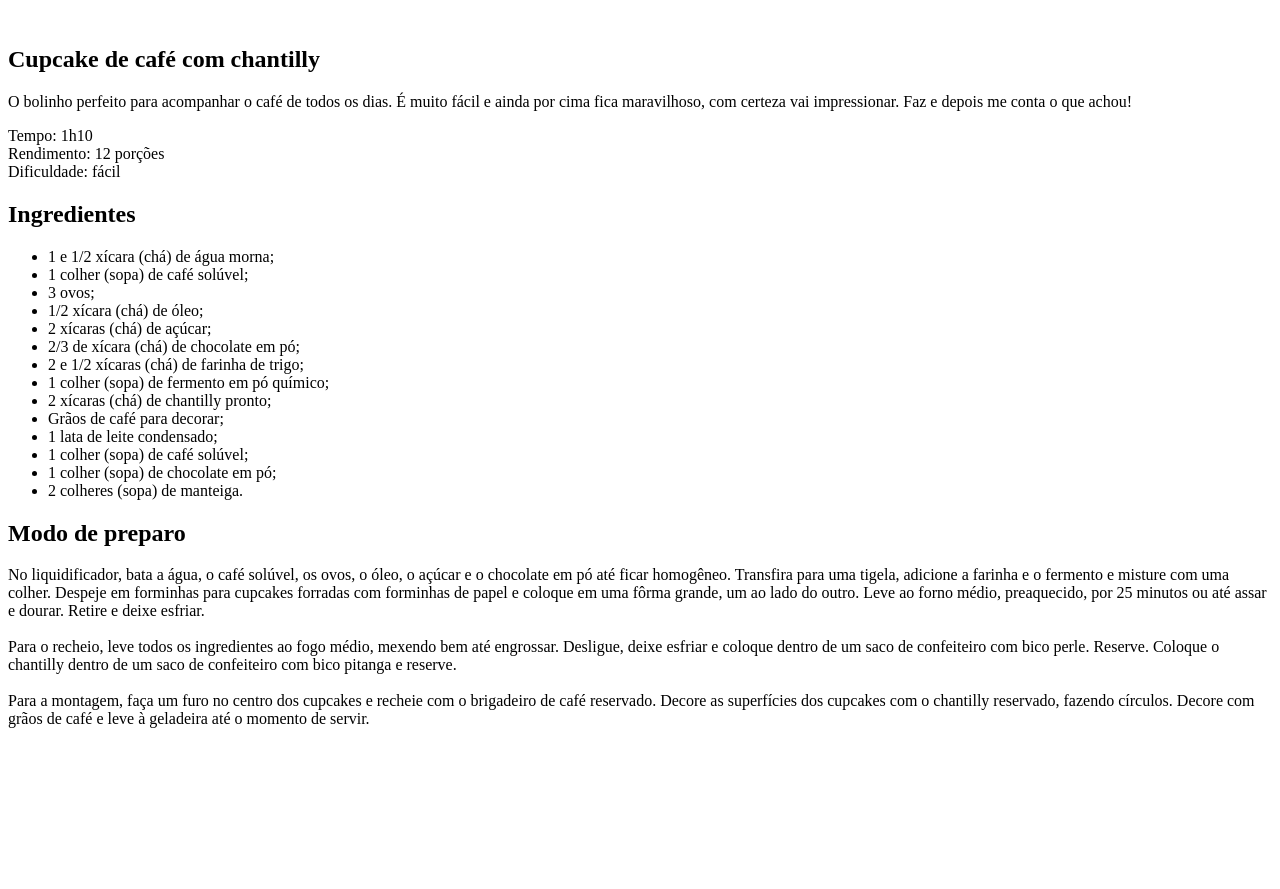
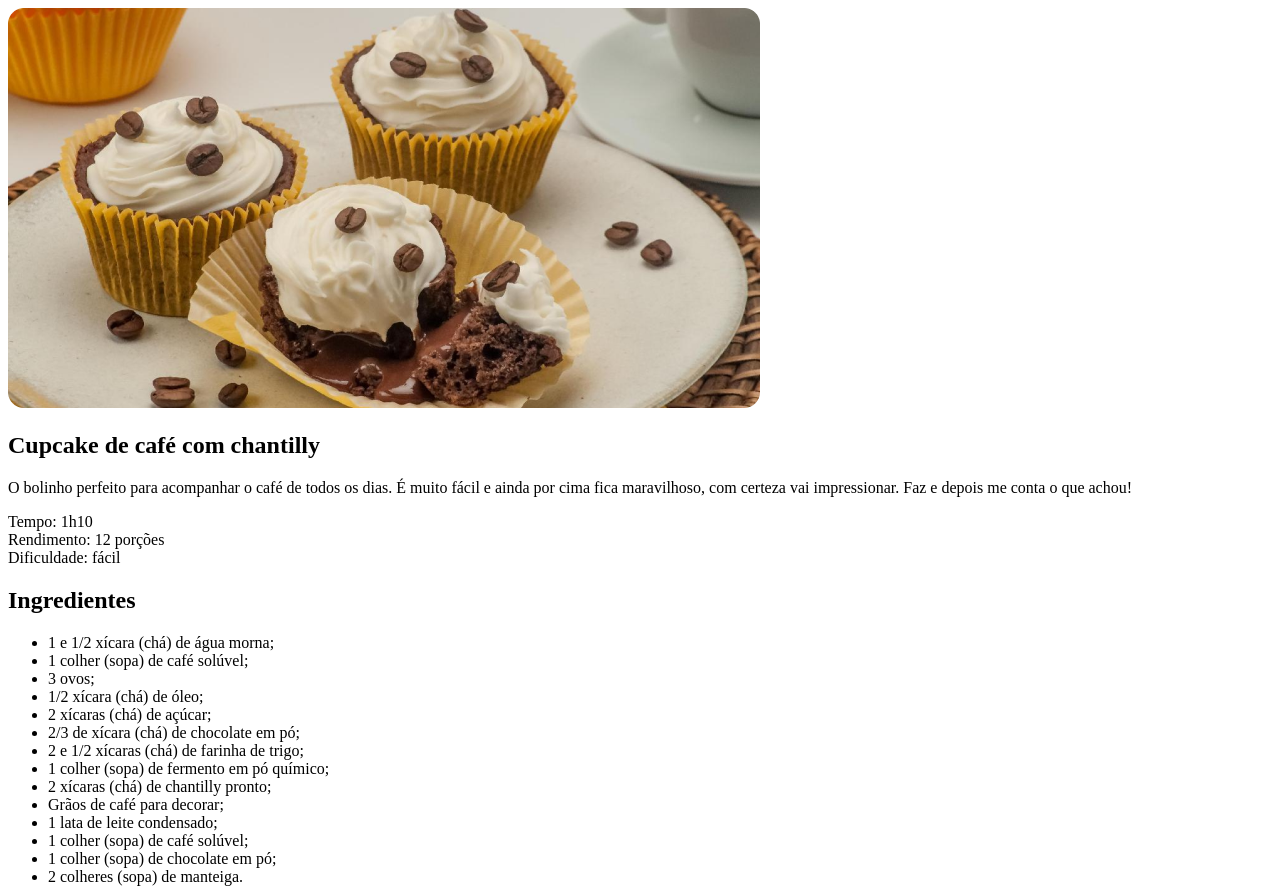
Before and after one commit to lhucaseduardo/paginaDeReceita, a plain HTML site: page index.html in a window 1280 px wide. Shown: the top 889 px of the page. Before the commit the page ends 800 px from the top, so only its background shows below. Drawn offline with Linux system fonts and the light colour scheme.

Commit message:
adding image and creating css file

```diff
--- a/index.html
+++ b/index.html
@@ -5,11 +5,12 @@
     <meta charset="UTF-8">
     <meta name="viewport" content="width=device-width, initial-scale=1.0">
     <title>Página de Receita</title>
+    <link rel="stylesheet" href="style.css">
 </head>
 
 <body>
     <div id="page">
-        <img src="" alt="">
+        <img src="./assets/main-image.png" alt="">
         <main>
             <section id="about">
                 <h1>Cupcake de café com chantilly</h1>
```
Also changed, not shown: assets/main-image.png (added), style.css (added), 1 other file.
